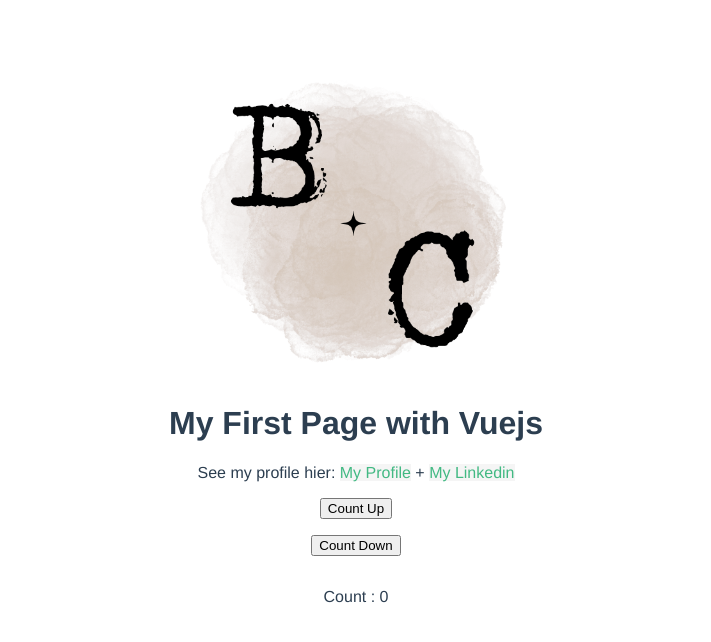
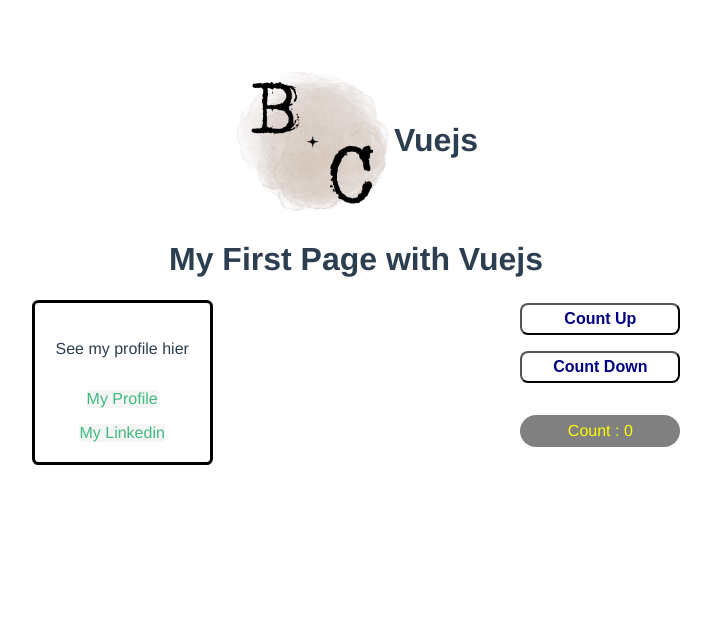
Before and after one commit to bekircbc/myfirstpage-vuejs, a Vue app: page / in a window 1280 px wide. Shown: the top 642 px of the page, without its empty margins (284-995 px from the left). Built offline with nearby package versions, Linux system fonts and the light colour scheme.

Commit message:
my first page with vuejs and vite finished..

```diff
--- a/src/App.vue
+++ b/src/App.vue
@@ -5,7 +5,10 @@ import HelloWorld from "./components/HelloWorld.vue";
 </script>
 
 <template>
-  <img alt="bc logo" src="./assets/icon.png" />
+  <div class="header">
+    <img alt="bc logo" src="./assets/icon.png" />
+    <h1>Vuejs</h1>
+  </div>
   <HelloWorld msg="My First Page with Vuejs" />
 </template>
 
@@ -18,8 +21,13 @@ import HelloWorld from "./components/HelloWorld.vue";
   color: #2c3e50;
   margin-top: 60px;
 }
+.header {
+  display: flex;
+  justify-content: center;
+  align-items: center;
+}
 img {
-  width: 20rem;
-  height: 20rem;
+  width: 10rem;
+  height: 10rem;
 }
 </style>
--- a/src/components/HelloWorld.vue
+++ b/src/components/HelloWorld.vue
@@ -10,17 +10,17 @@ const count = ref(0);
 
 <template>
   <h1>{{ msg }}</h1>
-
-  <p>
-    See my profile hier:
-    <a href="" target="_blank">My Profile</a>
-    +
-    <a href="" target="_blank">My Linkedin</a>
-  </p>
-  <div class="countUpDown">
-    <button type="button" @click="count++">Count Up</button>
-    <button type="button" @click="count--">Count Down</button>
-    <p>Count : {{ count }}</p>
+  <div class="container">
+    <div class="profile">
+      <p>See my profile hier</p>
+      <a href="" target="_blank">My Profile</a>
+      <a href="" target="_blank">My Linkedin</a>
+    </div>
+    <div class="countUpDown">
+      <button type="button" @click="count++">Count Up</button>
+      <button type="button" @click="count--">Count Down</button>
+      <p class="count">Count : {{ count }}</p>
+    </div>
   </div>
 </template>
 
@@ -34,6 +34,11 @@ a:hover {
   background-color: black;
   color: white;
 }
+.container {
+  display: flex;
+  justify-content: space-evenly;
+  align-items: center;
+}
 .countUpDown {
   display: flex;
   flex-direction: column;
@@ -41,4 +46,39 @@ a:hover {
   align-items: center;
   gap: 1rem;
 }
+.count {
+  background-color: gray;
+  color: yellow;
+  width: 10rem;
+  height: 2rem;
+  display: flex;
+  justify-content: center;
+  align-items: center;
+  border-radius: 1rem;
+}
+.profile {
+  display: flex;
+  flex-direction: column;
+  justify-content: center;
+  align-items: center;
+  gap: 1rem;
+  border: 0.2rem solid black;
+  padding: 1.3rem;
+  border-radius: 0.4rem;
+}
+
+button {
+  width: 10rem;
+  border-radius: 0.5rem;
+  height: 2rem;
+  background-color: white;
+  color: navy;
+  font-size: 1rem;
+  font-weight: bold;
+}
+
+button:hover {
+  background-color: navy;
+  color: white;
+}
 </style>
```
